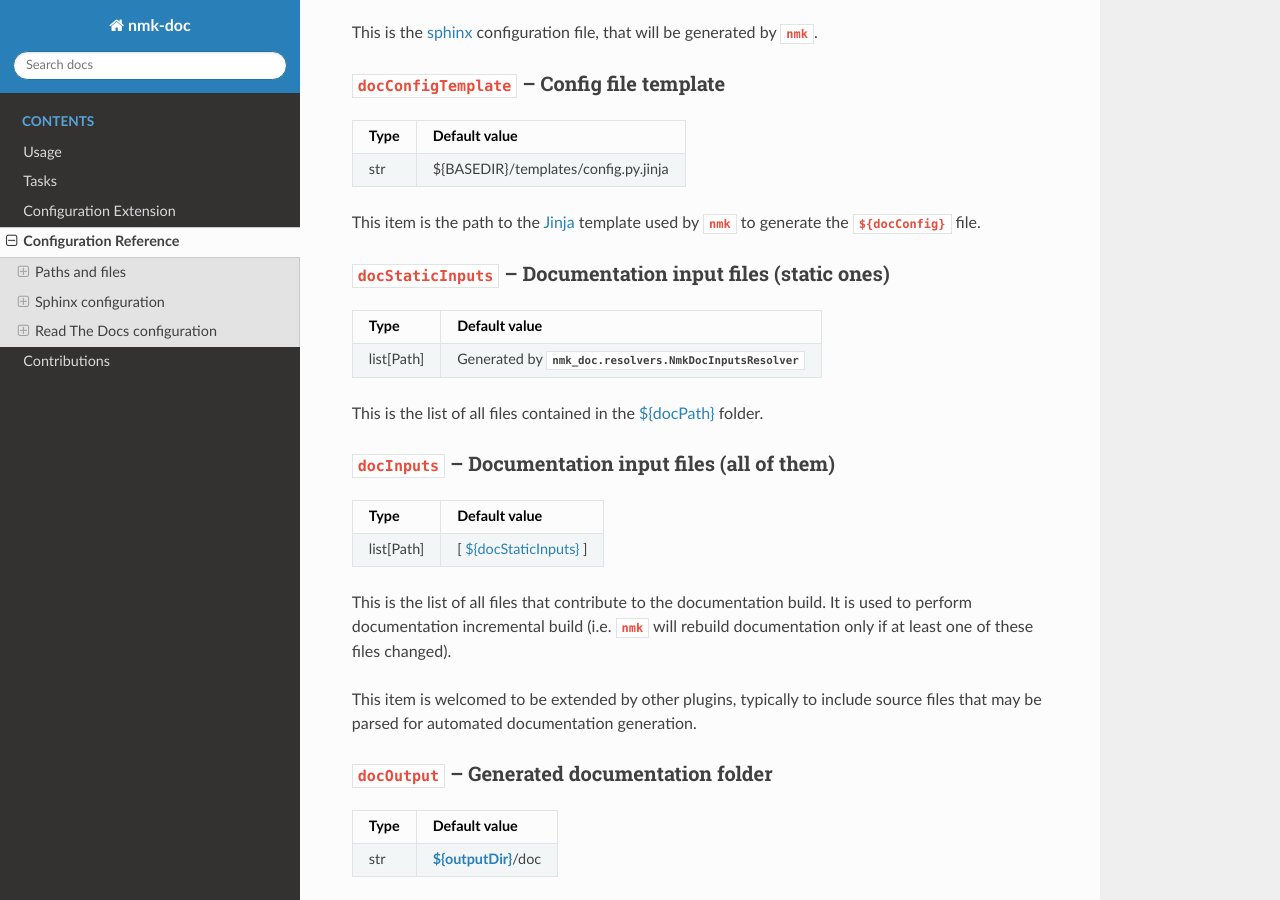
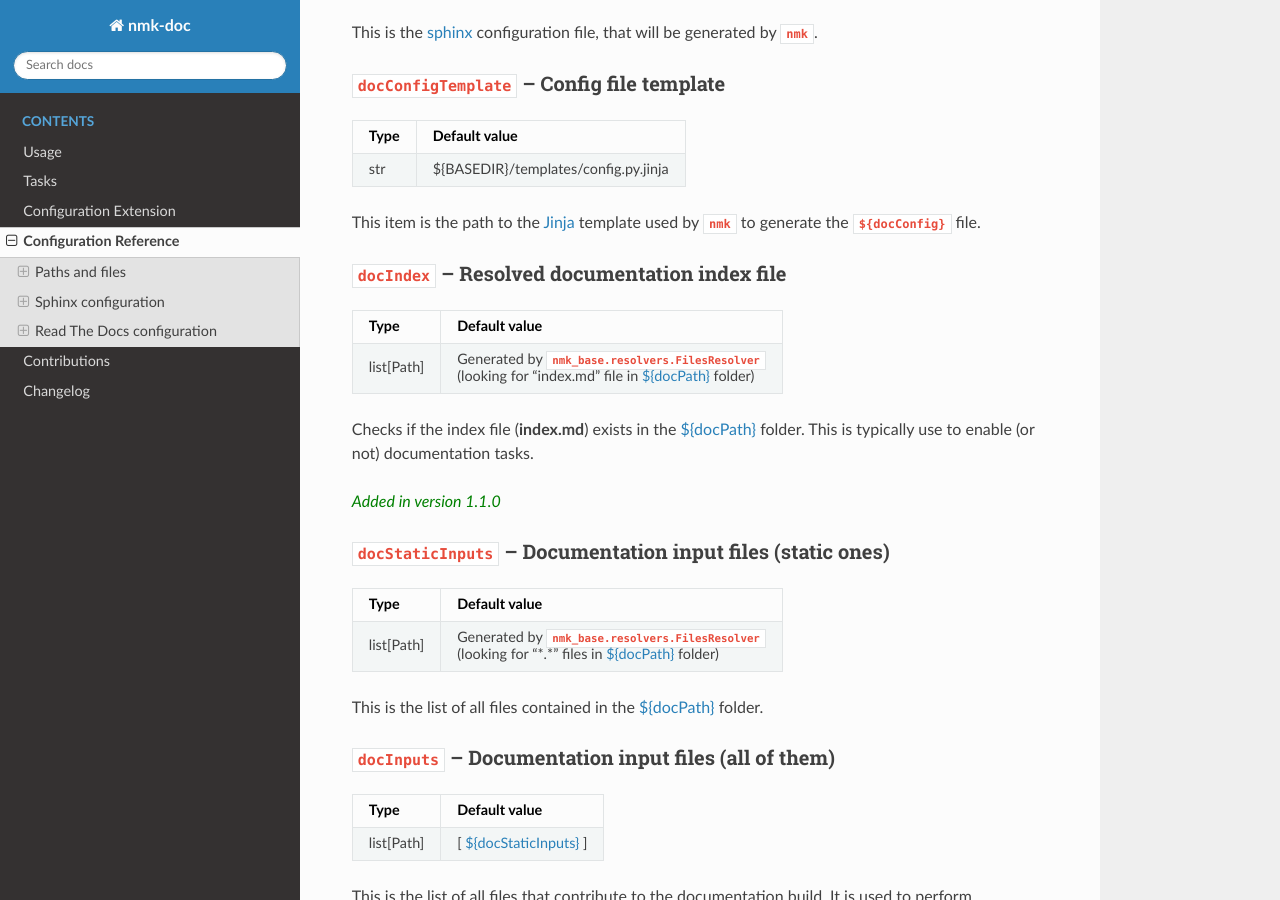
Before and after one commit to dynod/nmk-doc, a Sphinx documentation site: the page built from doc/config.md, in a window 1280 px wide and 900 px high, scrolled down 671 px. Built offline with Sphinx 7.4.7 and the Read the Docs theme 3.1.0, drawn with Linux system fonts in a browser that asks for light colours.

Commit message:
Handle doc tasks only if index file is found -- resolves dynod/nmk#289

```diff
--- a/doc/config.md
+++ b/doc/config.md
@@ -7,47 +7,64 @@ All of them are initiliazed with convenient default values, so that you don't ne
 ## Paths and files
 
 (docpath)=
+
 ### **`docPath`** -- Documentation input path
 
-| Type | Default value |
-|-     |-
-| str  | ${PROJECTDIR}/doc
+| Type | Default value     |
+| ---- | ----------------- |
+| str  | ${PROJECTDIR}/doc |
 
 This is the input path where [sphinx](https://www.sphinx-doc.org/) will look for documentation files.
 
 (docconfig)=
+
 ### **`docConfig`** -- Sphinx config file
 
-| Type | Default value |
-|-     |-
-| str  | {ref}`${docPath}<docpath>`/conf.py
+| Type | Default value                      |
+| ---- | ---------------------------------- |
+| str  | {ref}`${docPath}<docpath>`/conf.py |
 
 This is the [sphinx](https://www.sphinx-doc.org/) configuration file, that will be generated by **`nmk`**.
 
 (docConfigTemplate)=
+
 ### **`docConfigTemplate`** -- Config file template
 
-| Type | Default value |
-|-     |-
-| str  | ${BASEDIR}/templates/config.py.jinja
+| Type | Default value                        |
+| ---- | ------------------------------------ |
+| str  | ${BASEDIR}/templates/config.py.jinja |
 
 This item is the path to the [Jinja](https://jinja.palletsprojects.com/en/3.1.x/templates/) template used by **`nmk`** to generate the **`${docConfig}`** file.
 
+(docIndex)=
+
+### **`docIndex`** -- Resolved documentation index file
+
+| Type       | Default value                                                                                                                                                                                                                                  |
+| ---------- | ---------------------------------------------------------------------------------------------------------------------------------------------------------------------------------------------------------------------------------------------- |
+| list[Path] | Generated by [**`nmk_base.resolvers.FilesResolver`**](https://nmk-base.readthedocs.io/en/stable/autoapi/nmk_base/resolvers/index.html#nmk_base.resolvers.FilesResolver)<br/>(looking for "index.md" file in {ref}`${docPath}<docpath>` folder) |
+
+Checks if the index file (**index.md**) exists in the {ref}`${docPath}<docpath>` folder. This is typically use to enable (or not) documentation tasks.
+
+_<span style="color:green">Added in version 1.1.0</span>_
+
 (docstaticinputs)=
+
 ### **`docStaticInputs`** -- Documentation input files (static ones)
 
-| Type       | Default value |
-|-           |-
-| list[Path] | Generated by {py:class}`nmk_doc.resolvers.NmkDocInputsResolver`
+| Type       | Default value                                                                                                                                                                                                                                |
+| ---------- | -------------------------------------------------------------------------------------------------------------------------------------------------------------------------------------------------------------------------------------------- |
+| list[Path] | Generated by [**`nmk_base.resolvers.FilesResolver`**](https://nmk-base.readthedocs.io/en/stable/autoapi/nmk_base/resolvers/index.html#nmk_base.resolvers.FilesResolver)<br/>(looking for "\*.\*" files in {ref}`${docPath}<docpath>` folder) |
 
 This is the list of all files contained in the {ref}`${docPath}<docpath>` folder.
 
 (docinputs)=
+
 ### **`docInputs`** -- Documentation input files (all of them)
 
-| Type       | Default value |
-|-           |-
-| list[Path] | [ {ref}`${docStaticInputs}<docstaticinputs>` ]
+| Type       | Default value                                  |
+| ---------- | ---------------------------------------------- |
+| list[Path] | [ {ref}`${docStaticInputs}<docstaticinputs>` ] |
 
 This is the list of all files that contribute to the documentation build.
 It is used to perform documentation incremental build (i.e. **`nmk`** will rebuild documentation only if at least one of these files changed).
@@ -55,74 +72,79 @@ It is used to perform documentation incremental build (i.e. **`nmk`** will rebui
 This item is welcomed to be extended by other plugins, typically to include source files that may be parsed for automated documentation generation.
 
 (docoutput)=
+
 ### **`docOutput`** -- Generated documentation folder
 
-| Type | Default value |
-|-     |-
-| str  | **[${outputDir}](https://nmk-base.readthedocs.io/en/stable/config.html#outputdir-output-base-directory)**/doc
+| Type | Default value                                                                                                 |
+| ---- | ------------------------------------------------------------------------------------------------------------- |
+| str  | **[${outputDir}](https://nmk-base.readthedocs.io/en/stable/config.html#outputdir-output-base-directory)**/doc |
 
 This is the path where [sphinx](https://www.sphinx-doc.org/) will generate the documentation.
 
 ## Sphinx configuration
 
 (docExtensions)=
+
 ### **`docExtensions`** -- Enabled sphinx extensions
 
-| Type       | Default value |
-|-           |-
-| list[str] | ["myst_parser", "sphinx_rtd_theme"]
+| Type      | Default value                       |
+| --------- | ----------------------------------- |
+| list[str] | ["myst_parser", "sphinx_rtd_theme"] |
 
 This is the list of the [sphinx](https://www.sphinx-doc.org/) extensions to be enabled in the config file. Default enabled ones are:
-* [myst_parser](https://myst-parser.readthedocs.io/en/stable/index.html): used to support markdown (*.md) files in documentation input
-* [sphinx_rtd_theme](https://sphinx-rtd-theme.readthedocs.io/en/stable/index.html): used to enable the [ReadTheDocs](https://readthedocs.org/) HTML theme for generated documentation
+
+- [myst_parser](https://myst-parser.readthedocs.io/en/stable/index.html): used to support markdown (\*.md) files in documentation input
+- [sphinx_rtd_theme](https://sphinx-rtd-theme.readthedocs.io/en/stable/index.html): used to enable the [ReadTheDocs](https://readthedocs.org/) HTML theme for generated documentation
 
 (docExtensionsVenvDeps)=
+
 ### **`docExtensionsVenvDeps`** -- Venv dependencies for sphinx extensions
 
-| Type       | Default value |
-|-           |-
-| list[str] | []
+| Type      | Default value |
+| --------- | ------------- |
+| list[str] | []            |
 
 List of extra python venv dependencies required to enable declared sphinx extensions
 
 ### **`docHtmlTheme`** -- HTML theme
 
-| Type | Default value |
-|-     |-
-| str  | sphinx_rtd_theme
+| Type | Default value    |
+| ---- | ---------------- |
+| str  | sphinx_rtd_theme |
 
 This item configures the enabled HTML theme for generated documentation.
 
 ### **`docName`** -- Document name
 
-| Type | Default value |
-|-     |-
-| str  | **[${projectName}](https://nmk-base.readthedocs.io/en/stable/config.html#projectname-project-name)**
+| Type | Default value                                                                                        |
+| ---- | ---------------------------------------------------------------------------------------------------- |
+| str  | **[${projectName}](https://nmk-base.readthedocs.io/en/stable/config.html#projectname-project-name)** |
 
 This item is used to configure the main document name. Default value is the project name.
 
 ### **`docAuthor`** -- Document author
 
-| Type | Default value |
-|-     |-
-| str  | **[${projectAuthor}](https://nmk-base.readthedocs.io/en/stable/config.html#projectauthor-project-author)**
+| Type | Default value                                                                                              |
+| ---- | ---------------------------------------------------------------------------------------------------------- |
+| str  | **[${projectAuthor}](https://nmk-base.readthedocs.io/en/stable/config.html#projectauthor-project-author)** |
 
 This item is used to configure the document author. Default value is the project author.
 
 ### **`docYear`** -- Document year
 
-| Type | Default value |
-|-     |-
-| str  | Generated by {py:class}`nmk_doc.resolvers.NmkDocYearResolver`
+| Type | Default value                                                 |
+| ---- | ------------------------------------------------------------- |
+| str  | Generated by {py:class}`nmk_doc.resolvers.NmkDocYearResolver` |
 
 This item configures the document generation year. Default is the current one.
 
 (docExtraConfig)=
+
 ### **`docExtraConfig`** -- Extra configuration items
 
 | Type | Default value |
-|-     |-
-| dict | {}
+| ---- | ------------- |
+| dict | {}            |
 
 This item allows the project and/or other plugins to contribute to [sphinx](https://www.sphinx-doc.org/) config file generation. All items in this dict will be added to generated config file.
 
@@ -131,30 +153,33 @@ This item allows the project and/or other plugins to contribute to [sphinx](http
 This plugin also enable automated configuration for documentation build on [Read The Docs](https://readthedocs.org/), using the following configuration items.
 
 (docRTDConfig)=
+
 ### **`docRTDConfig`** -- Read The Docs build config file
 
-| Type | Default value |
-|-     |-
-| str  | ${PROJECTDIR}/.readthedocs.yaml
+| Type | Default value                   |
+| ---- | ------------------------------- |
+| str  | ${PROJECTDIR}/.readthedocs.yaml |
 
 This is the automated build configuration file for [Read The Docs](https://readthedocs.org/), that will be generated by **`nmk`**.
 
 See [Config file documentation](https://docs.readthedocs.io/en/stable/config-file/v2.html) for more information.
 
 (docRTDConfigTemplate)=
+
 ### **`docRTDConfigTemplate`** -- Read The Docs build config file template
 
-| Type | Default value |
-|-     |-
-| str  | ${BASEDIR}/templates/readthedocs.yaml.jinja
+| Type | Default value                               |
+| ---- | ------------------------------------------- |
+| str  | ${BASEDIR}/templates/readthedocs.yaml.jinja |
 
 This is the template path to generate {ref}`${docRTDConfig}<docRTDConfig>` file.
 
 (docRTDDisabled)=
+
 ### **`docRTDDisabled`** -- Read The Docs build enablement
 
 | Type | Default value |
-|-     |-
-| bool | False
+| ---- | ------------- |
+| bool | False         |
 
 This boolean flag allows to disable config file and badge generation for [Read The Docs](https://readthedocs.org/), if the project is just intended to be a local one, without publishing any external documentation.
--- a/pyproject.toml
+++ b/pyproject.toml
@@ -9,7 +9,7 @@ name = "nmk-doc"
 dynamic = ["version"]
 requires-python = ">=3.10"
 classifiers = ["Programming Language :: Python :: 3.10", "Programming Language :: Python :: 3.11", "Programming Language :: Python :: 3.12", "Programming Language :: Python :: 3.13", "Programming Language :: Python :: 3.14"]
-dependencies = ["nmk-base", "sphinx", "sphinx_rtd_theme", "myst-parser"]
+dependencies = ["nmk-base >= 1.3.0", "sphinx", "sphinx_rtd_theme", "myst-parser"]
 description = "Documentation handling plugin for nmk build system"
 
 [[project.authors]]
@@ -31,7 +31,7 @@ Repository = "https://github.com/dynod/nmk-doc"
 Issues = "https://github.com/dynod/nmk/issues?q=is%3Aopen+is%3Aissue+label%3Aplugin%3Adoc"
 
 [dependency-groups]
-dev = ["nmk-badges", "nmk-github", "nmk-python", "nmk-vscode", "sphinx-autoapi"]
+dev = ["nmk-badges", "nmk-base", "nmk-github", "nmk-python", "nmk-vscode", "sphinx-autoapi"]
 
 [tool.setuptools.packages.find]
 where = ["src"]
--- a/requirements.txt
+++ b/requirements.txt
@@ -9,6 +9,7 @@
 myst-parser
 nmk-badges
 nmk-base
+nmk-base >= 1.3.0
 nmk-github
 nmk-python
 nmk-vscode
```
Also changed, not shown: doc/changelog.md (added, +16 -0 lines), doc/index.md (+1 -0 lines), doc/tasks.md (+24 -18 lines), nmk.yml (+24 -24 lines), src/nmk_doc/doc.yml (+14 -5 lines), 1 other file.
